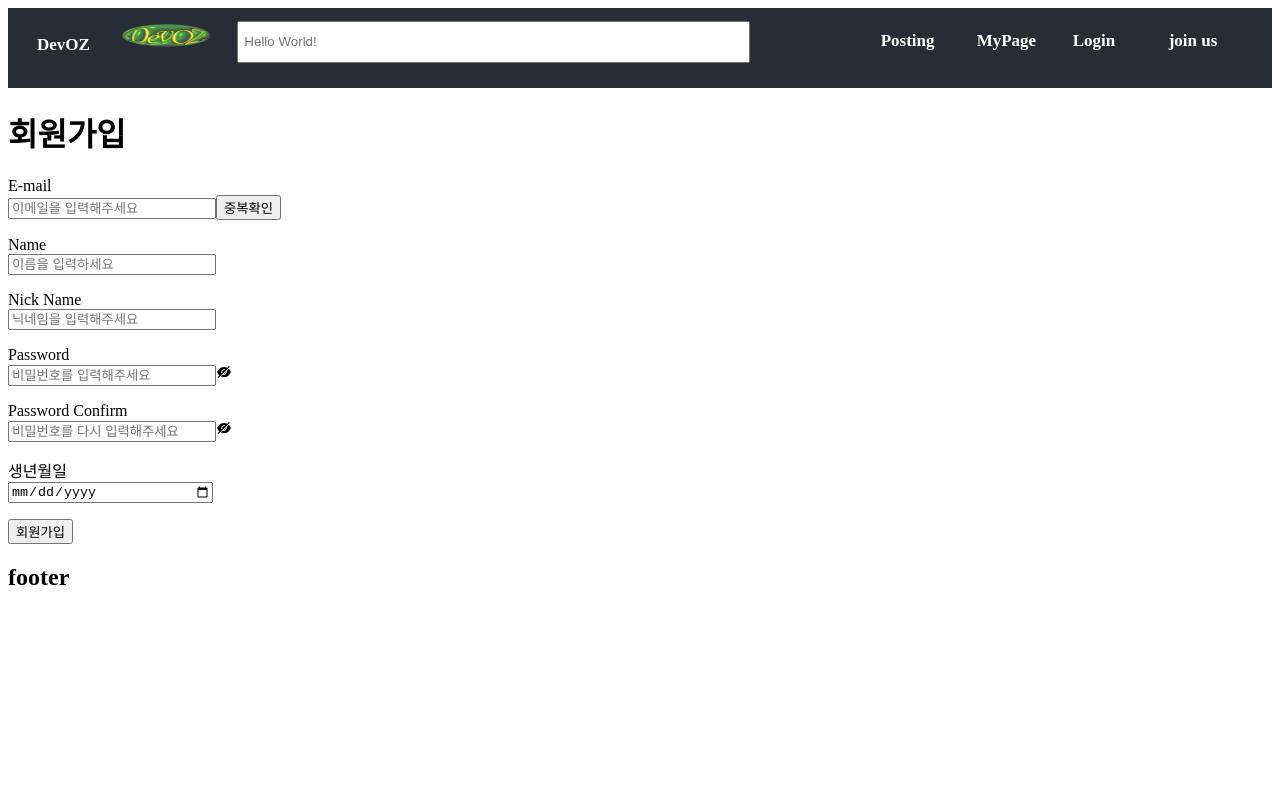
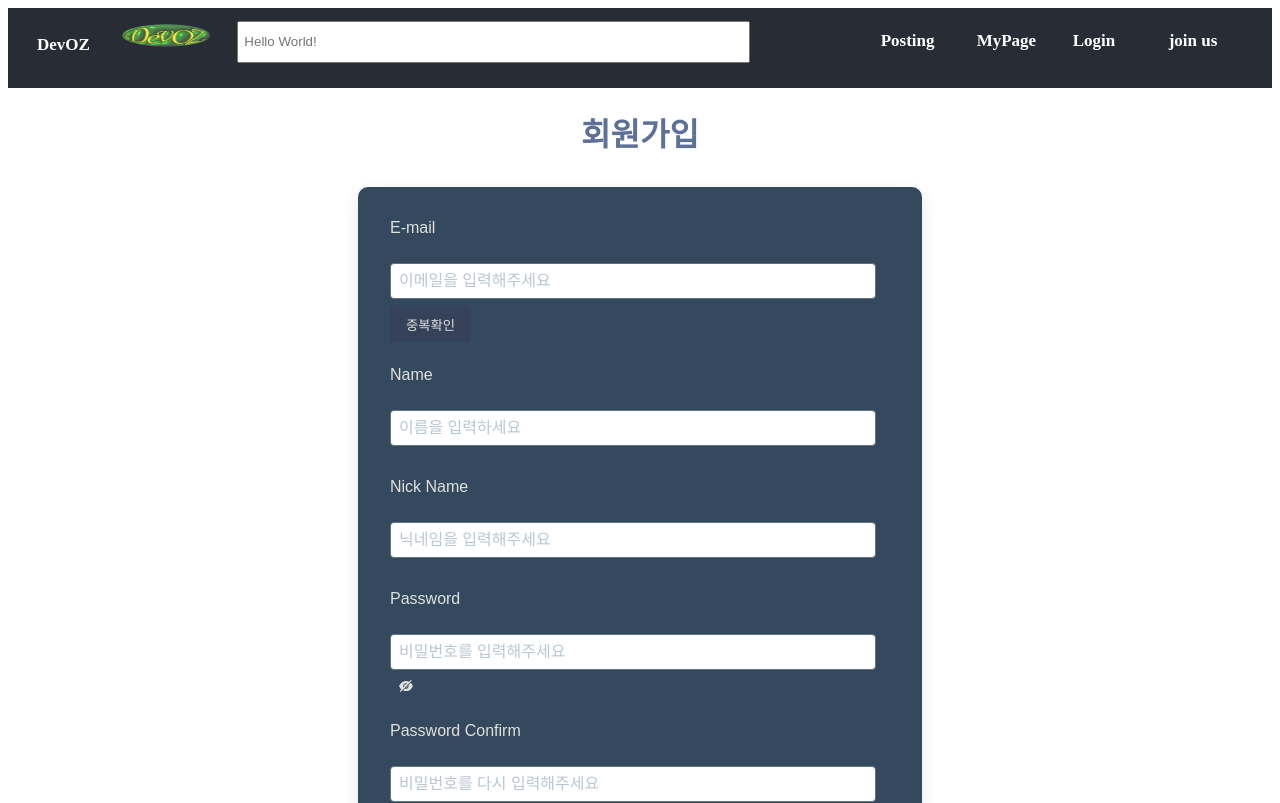
Before and after one commit to haley10309/Multi_main_Project, a React (Create React App) app: page /Join in a window 1280 px wide. Shown: the top 803 px of the page. Built offline with nearby package versions, Linux system fonts and the light colour scheme.

Commit message:
Join Login CSS초안

```diff
--- a/src/Account/Join.jsx
+++ b/src/Account/Join.jsx
@@ -179,8 +179,8 @@ const Join = () => {
   return (
     <div className="wrap">
       <h1>회원가입</h1>
-      <form className="join-form" action="">
-        <div className="form-list">
+      <form className="join_form" action="">
+        <div className="form_list">
           <label htmlFor="email">E-mail</label>
           <br />
           <input
@@ -191,12 +191,12 @@ const Join = () => {
             placeholder="이메일을 입력해주세요"
             onChange={onChangeEmail}
           />
-          <button className="email-button" onClick={handleEmailCheck}>
+          <button className="email_button" onClick={handleEmailCheck}>
             중복확인
           </button>
           <p className="message">{emailMessage}</p>
         </div>
-        <div className="form-list">
+        <div className="form_list">
           <label htmlFor="name">Name</label>
           <br />
           <input
@@ -208,7 +208,7 @@ const Join = () => {
           />
           <p></p>
         </div>
-        <div className="form-list">
+        <div className="form_list">
           <label htmlFor="nickName">Nick Name</label> <br />
           <input
             id="nickName"
@@ -219,7 +219,7 @@ const Join = () => {
           />
           <p className="message">{nickNameMessage}</p>
         </div>
-        <div className="form-list">
+        <div className="form_list">
           <label htmlFor="password">Password</label> <br />
           <input
             type={showPassword.type}
@@ -229,12 +229,12 @@ const Join = () => {
             placeholder="비밀번호를 입력해주세요"
             onChange={onChangePassword}
           />
-          <span onClick={handleShowPassword} className="visible-icon">
+          <span onClick={handleShowPassword} className="visible_icon">
             {showPassword.visible ? <AiFillEye /> : <AiFillEyeInvisible />}
           </span>
           <p className="message">{passwordMessage}</p>
         </div>
-        <div className="form-list">
+        <div className="form_list">
           <label htmlFor="passwordConfirm">Password Confirm</label> <br />
           <input
             type={showPasswordConfirm.type}
@@ -244,7 +244,7 @@ const Join = () => {
             placeholder="비밀번호를 다시 입력해주세요"
             onChange={onChangePasswordConfirm}
           />
-          <span onClick={handleShowPasswordConfirm} className="visible-icon">
+          <span onClick={handleShowPasswordConfirm} className="visible_icon">
             {showPasswordConfirm.visible ? (
               <AiFillEye />
             ) : (
@@ -253,7 +253,7 @@ const Join = () => {
           </span>
           <p className="message">{passwordConfirmMessage}</p>
         </div>
-        <div className="form-list">
+        <div className="form_list">
           <label htmlFor="birth">생년월일</label> <br />
           <input
             type="date"
@@ -263,7 +263,7 @@ const Join = () => {
           />
           <p></p>
         </div>
-        <button className="join-button" onClick={handleJoin}>
+        <button className="join_button" onClick={handleJoin}>
           회원가입
         </button>
       </form>
--- a/src/Account/Join_Login.scss
+++ b/src/Account/Join_Login.scss
@@ -1,6 +1,182 @@
-input {
-  width: 200px;
-}
+// input {
+//   width: 200px;
+// }
 p {
   color: red;
 }
+
+.login_body {
+  display: flex;
+  flex-direction: column;
+  justify-content: center;
+  align-items: center;
+  height: 100dvh;
+  padding: 20px;
+  width: 100%;
+
+  h1 {
+    color: #5d7096;
+    margin-bottom: 30px;
+  }
+
+  form {
+    background: #34495e;
+    padding: 40px;
+    border-radius: 8px;
+    box-shadow: 0 4px 8px rgba(0, 0, 0, 0.1);
+    width: 100%;
+    max-width: 400px;
+
+    .ID_form_align,
+    .PW_form_align {
+      display: flex;
+      flex-direction: column;
+      margin-bottom: 20px;
+
+      label {
+        margin-bottom: 5px;
+        color: #bdc3c7;
+      }
+
+      input {
+        padding: 10px;
+        border: 1px solid #95a5a6;
+        background-color: #ecf0f1;
+        border-radius: 4px;
+        font-size: 16px;
+        color: #2c3e50;
+
+
+        &:focus {
+          outline: none;
+          border-color: #7f8c8d;
+        }
+      }
+    }
+
+    .Login_button {
+      width: 100%;
+      padding: 15px;
+      font-size: 18px;
+      border: none;
+      border-radius: 4px;
+      background: #16a085;
+      color: #ecf0f1;
+      cursor: pointer;
+      transition: background-color 0.3s, color 0.3s;
+
+      &:hover {
+        background-color: #1abc9c;
+        color: #2c3e50;
+      }
+    }
+
+    .msg {
+      color: #e74c3c;
+      text-align: center;
+      margin-top: 20px;
+    }
+  }
+}
+
+
+//조인
+
+.wrap {
+  display: flex;
+  flex-direction: column;
+  justify-content: center;
+  align-items: center;
+  min-height: 100vh;
+  // background: #4A5D73;
+  color: #E0E1DD;
+  font-family: 'Arial', sans-serif;
+  width: 100%;
+
+  h1 {
+    color: #5d7096;
+    margin-bottom: 2rem;
+  }
+
+  .join_form {
+    background: #34495e;
+    // background: #7C90A0;
+    padding: 2rem;
+    border-radius: 10px;
+    box-shadow: 0 5px 15px rgba(0, 0, 0, 0.1);
+    width: 100%;
+    max-width: 500px;
+
+    .form_list {
+      margin-bottom: 1.5rem;
+
+      label {
+        display: block;
+        margin-bottom: 0.5rem;
+      }
+
+      input {
+        width: calc(100% - 2rem);
+        padding: 0.5rem;
+        margin-bottom: 0.5rem;
+        border: 1px solid #5E7480;
+        border-radius: 4px;
+        font-size: 1rem;
+        color: #0D1B2A;
+
+        &:focus {
+          outline: none;
+          border-color: #354259;
+        }
+
+        &::placeholder {
+          color: #B9C6D3;
+        }
+
+        &[type="date"] {
+          color: #354259;
+        }
+      }
+
+      .email_button{
+        padding: 0.5rem 1rem;
+        background: #354259;
+        color: #E0E1DD;
+        border: none;
+        border-radius: 4px;
+        cursor: pointer;
+        transition: background 0.3s ease;
+
+        &:hover {
+          background: #5E7480;
+        }
+      }
+
+      .join_button{
+        padding: 0.5rem 1rem;
+        background: #16a085;
+        color: #E0E1DD;
+        border: none;
+        border-radius: 4px;
+        cursor: pointer;
+        transition: background 0.3s ease;
+
+        &:hover {
+          background: #5E7480;
+        }
+
+      }
+
+      .visible_icon {
+        margin-left: 0.5rem;
+        color: #E0E1DD;
+        cursor: pointer;
+      }
+
+      .message {
+        color: #E0E1DD;
+        font-size: 0.85rem;
+      }
+    }
+  }
+}
--- a/src/Account/Login.jsx
+++ b/src/Account/Login.jsx
@@ -43,8 +43,8 @@ function Login(props) {
   };
 
   return (
-    <div className="home_body">
-      <h1>로그인</h1>
+    <div className="login_body">
+      <h1>DevOz</h1>
       <form onSubmit={LoginFunc}>
         <div className="ID_form_align">
           <label htmlFor="id"> ID: </label>
--- a/src/Account/MyPage.scss
+++ b/src/Account/MyPage.scss
@@ -109,6 +109,6 @@
     }
 }
 
-input {
-    width: 200px;
-}
+// input {
+//     width: 200px;
+// }
```
